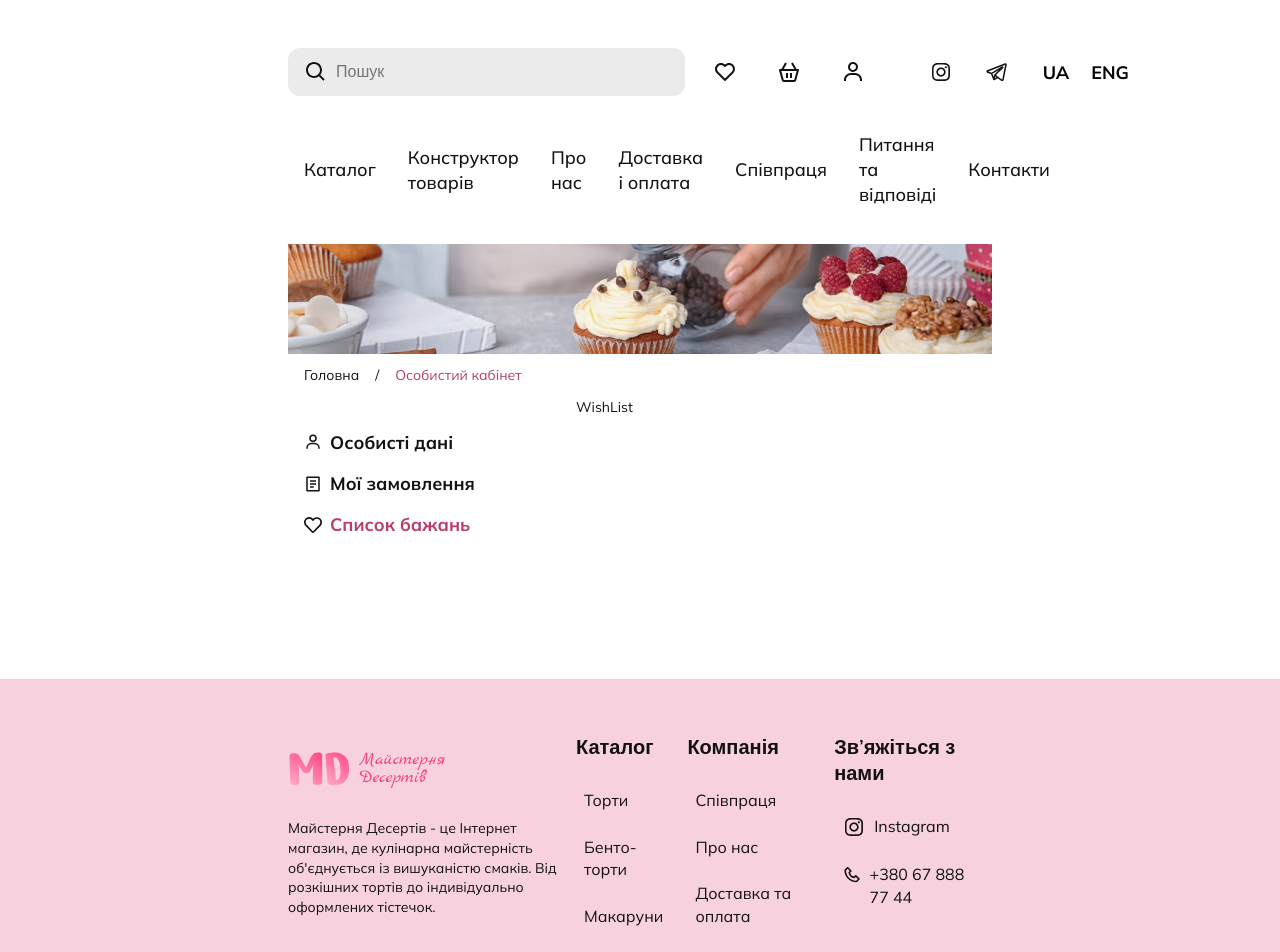
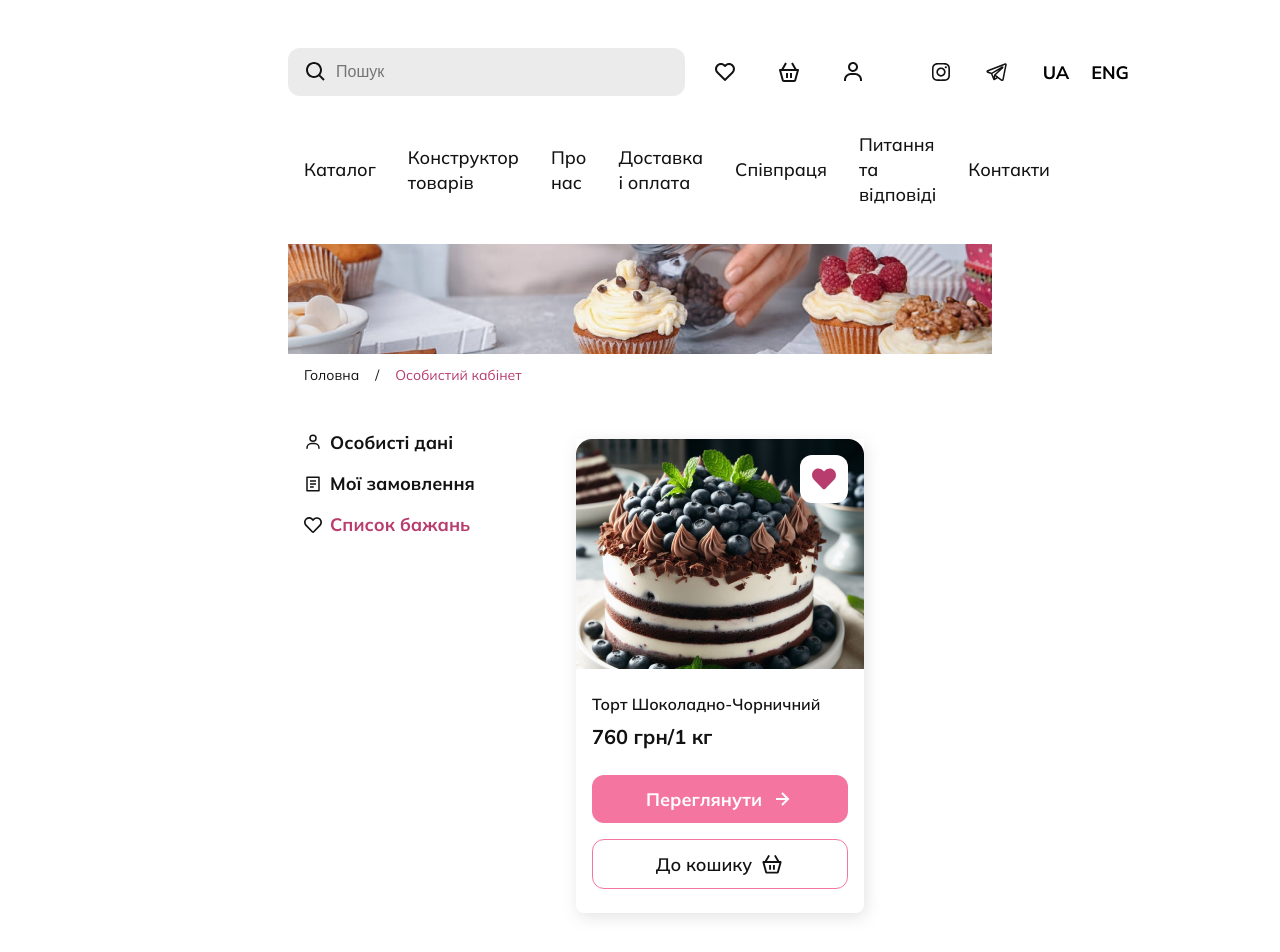
Before and after one commit to V21Tymchenko/dessertShop, a React (Vite) app: page /user/wishList in a window 1280 px wide. Shown: the top 952 px of the page. Built offline with nearby package versions, Linux system fonts and the light colour scheme.

Commit message:
wishList Page marckup

```diff
--- a/src/components/PopularCakes/PopularCakes.tsx
+++ b/src/components/PopularCakes/PopularCakes.tsx
@@ -3,6 +3,9 @@ import { useState } from "react";
 import ModalBasket from "../ModalWindows/ModalBasket/ModalBasket";
 import Button from "@/components/Button/Button";
 import img from "@/assets/delete/фото.jpg";
+
+
+
 
 import {
   ArrowIcon,
--- a/src/components/UserData/MyOrders/MyOdrders.styled.js
+++ b/src/components/UserData/MyOrders/MyOdrders.styled.js
@@ -0,0 +1,78 @@
+import styled from "styled-components";
+import RightArrow from "@/assets/images/popularCakes/right-arrow-alt.svg?react";
+import Basket from "@/assets/images/popularCakes/basket.svg?react";
+import { FaHeart } from "react-icons/fa";
+
+export const PopularList = styled.ul`
+  display: flex;
+  margin-top: 41px;
+  gap: ${({ theme }) => theme.spacing(10)};
+`;
+
+export const PopularItem = styled.li`
+  display: flex;
+  flex-direction: column;
+  border-radius: ${({ theme }) => theme.spacing(2)};
+  width: 288px;
+  box-shadow: ${({ theme }) => theme.shadows.primary};
+
+  position: relative;
+`;
+
+export const FavoriteBtn = styled.button`
+  position: absolute;
+  background-color: ${({ theme }) => theme.colors.body};
+  width: 48px;
+  height: 48px;
+  border-radius: 12px;
+  display: flex;
+  justify-content: center;
+  align-items: center;
+
+  top: 16px;
+  right: 16px;
+
+  cursor: pointer;
+`;
+
+export const FavoriteIcon = styled(FaHeart)`
+  background-color: ${({ theme }) => theme.colors.body};
+  width: 24px;
+  height: 24px;
+  color: ${({ theme }) => theme.colors.active};
+  /* background-color: ${({ theme }) => theme.colors.active}; */
+`;
+
+export const CardsTextContainer = styled.div`
+  padding: ${({ theme }) => theme.spacing(6)} ${({ theme }) => theme.spacing(4)};
+`;
+
+export const PopularTitle = styled.h3`
+  font-size: ${({ theme }) => theme.fontSizes.xs};
+  font-weight: ${({ theme }) => theme.fontWeights.semibold};
+`;
+
+export const PopularText = styled.p`
+  font-size: ${({ theme }) => theme.fontSizes.m};
+  font-weight: ${({ theme }) => theme.fontWeights.bold};
+  margin-top: ${({ theme }) => theme.spacing(2)};
+`;
+
+export const ButtonsContainer = styled.div`
+  display: flex;
+  flex-direction: column;
+  gap: ${({ theme }) => theme.spacing(4)};
+  margin-top: ${({ theme }) => theme.spacing(6)};
+`;
+
+export const ArrowIcon = styled(RightArrow)`
+  width: ${({ theme }) => theme.spacing(6)};
+  height: ${({ theme }) => theme.spacing(6)};
+  margin-left: ${({ theme }) => theme.spacing(2)};
+`;
+
+export const BasketIcon = styled(Basket)`
+  width: ${({ theme }) => theme.spacing(6)};
+  height: ${({ theme }) => theme.spacing(6)};
+  margin-left: ${({ theme }) => theme.spacing(2)};
+`;
--- a/src/components/UserData/WishList/WishList.tsx
+++ b/src/components/UserData/WishList/WishList.tsx
@@ -1,7 +1,55 @@
-import React, { FC } from "react";
+import { FC, useState } from "react";
+import Button from "@/components/Button/Button";
+import ModalBasket from "../../ModalWindows/ModalBasket/ModalBasket";
+
+
+import img from "@/assets/delete/фото.jpg";
+import {
+  ArrowIcon,
+  BasketIcon,
+  ButtonsContainer,
+  CardsTextContainer,
+  FavoriteBtn,
+  FavoriteIcon,
+  PopularItem,
+  PopularList,
+  PopularText,
+  PopularTitle,
+} from "../MyOrders/MyOdrders.styled";
 
 const WishList: FC = () => {
-  return <div>WishList</div>;
+  const [isBasketOpen, setIsBasketOpen] = useState(false);
+
+  const toggleBasketModal = () => {
+    setIsBasketOpen(!isBasketOpen);
+  };
+  return (
+    <PopularList>
+      <PopularItem>
+        <FavoriteBtn>
+          <FavoriteIcon />
+        </FavoriteBtn>
+        <img src={img} alt="" />
+        <CardsTextContainer>
+          <PopularTitle>Торт Шоколадно-Чорничний</PopularTitle>
+          <PopularText>760 грн/1 кг</PopularText>
+          <ButtonsContainer>
+            <Button text="Переглянути">
+              <ArrowIcon />
+            </Button>
+            {isBasketOpen && <ModalBasket closeModal={toggleBasketModal} />}
+            <Button
+              text="До кошику"
+              variant={"cardOpacity"}
+              onClick={toggleBasketModal}
+            >
+              <BasketIcon />
+            </Button>
+          </ButtonsContainer>
+        </CardsTextContainer>
+      </PopularItem>
+    </PopularList>
+  );
 };
 
 export default WishList;
```
